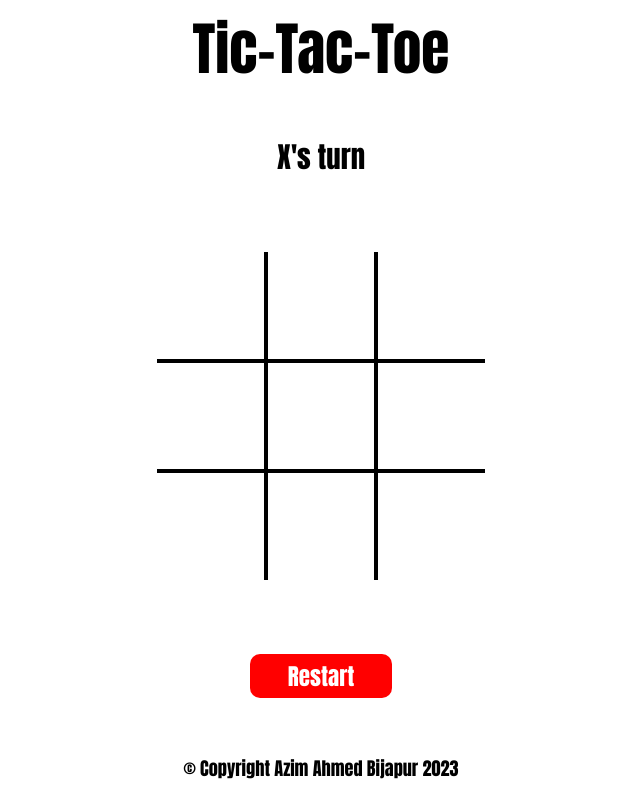
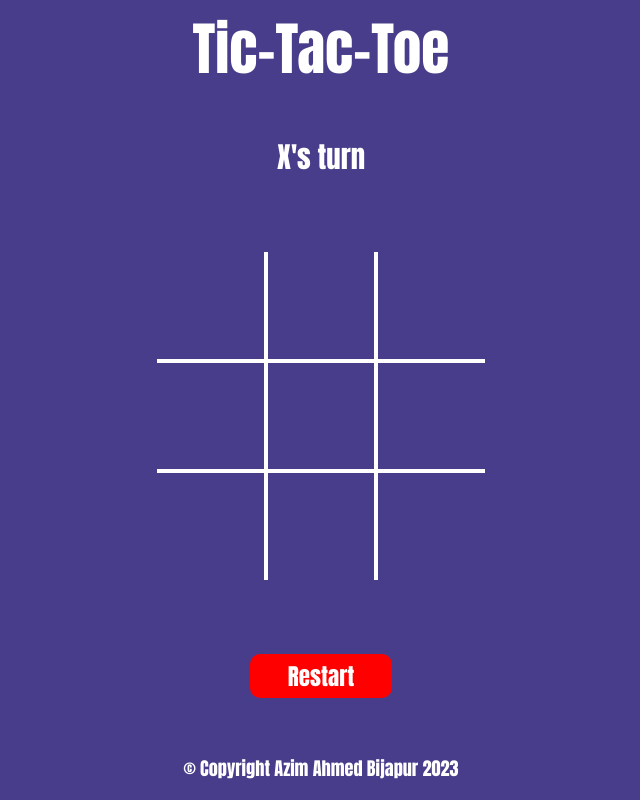
Before and after one commit to AzimAhmedBijapur/Tic-Tac-Toe, a plain HTML site: page index.html in a window 1280 px wide. Shown: the whole page, without its empty margins (319-959 px from the left). Drawn offline with Linux system fonts and the light colour scheme.

Commit message:
changed the ui

```diff
--- a/style.css
+++ b/style.css
@@ -7,16 +7,19 @@ body{
     grid-template-rows: 1.5fr 10fr 1fr;
     height: 100vh;
     font-family: Impact, Haettenschweiler, 'Arial Narrow Bold', sans-serif;
-    background-size: cover;
+    background-color: darkslateblue;
+    color: white;
 }
 header{
     font-size: calc(2rem + 2vw);
+    font-weight: bolder;
 }
 header,footer{
     display: flex;
     justify-content: center;
     align-items: center;
-    color: black;
+    /* color: black; */
+    color: white;
 }
 footer{
     font-size: calc(8px + 0.8vw);
@@ -30,8 +33,8 @@ footer{
     padding: 4px;
 }
 .board div{
-    background-color: white;
-    border: 2px solid black;
+    background-color: darkslateblue;
+    border: 2px solid white;
     display: flex;
     justify-content: center;
     align-items: center;
```
